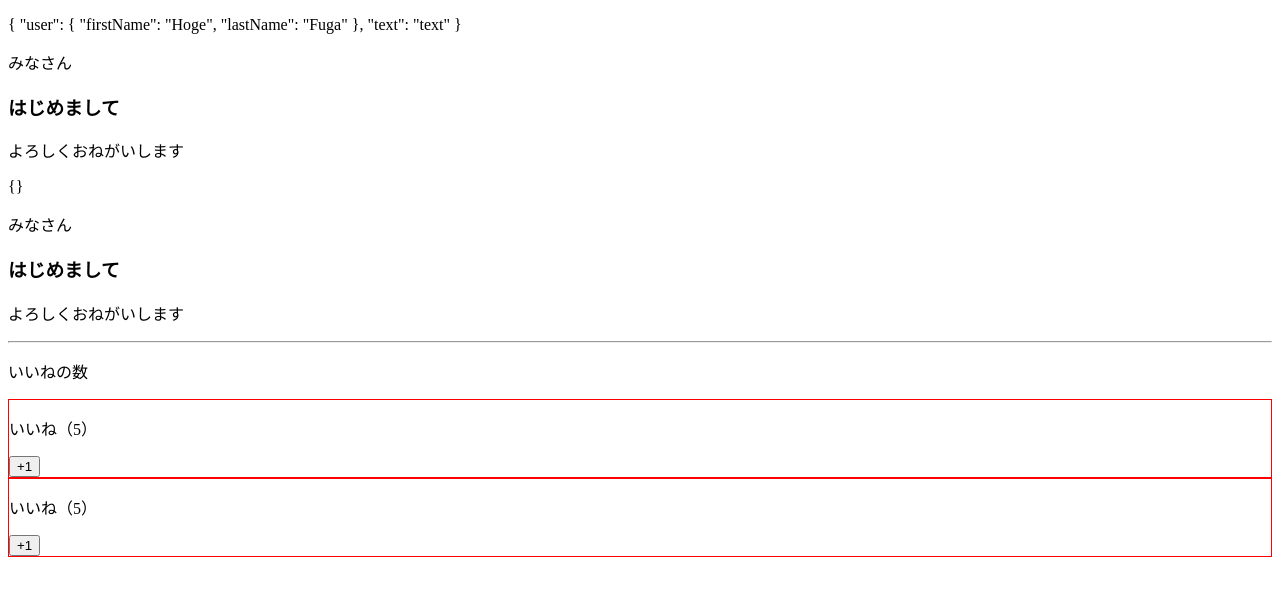
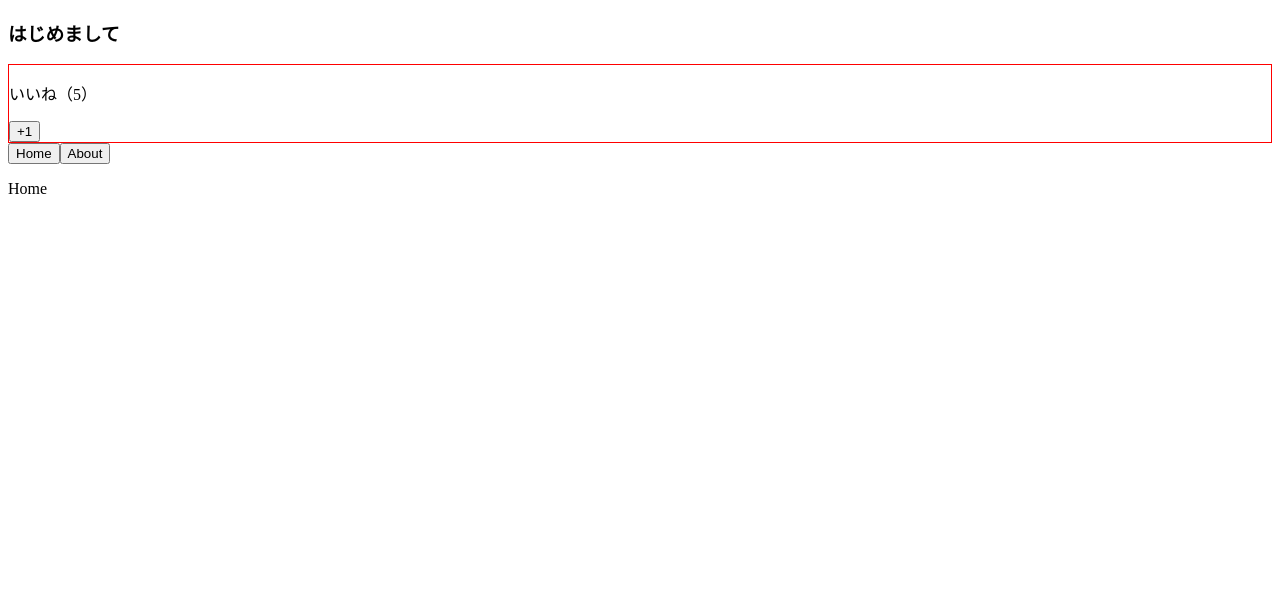
Before and after one commit to harukoya/sample-vue, a Vue app: page / in a window 1280 px wide. Shown: the top 596 px of the page. Built offline with nearby package versions, Linux system fonts and the light colour scheme.

Commit message:
componentタグを使って、動的にコンポーネントを切り替える

```diff
--- a/src/App.vue
+++ b/src/App.vue
@@ -1,28 +1,32 @@
 <template>
   <div>
-    <LikeHeader #default="slotProps">
-      <p>{{ slotProps }}</p>
-      <p>みなさん</p>
+    <LikeHeader>
       <h3>はじめまして</h3>
-      <p>よろしくおねがいします</p>
     </LikeHeader>
     <LikeNumber :total-number="number" v-on:my-click="incrementNumber"></LikeNumber>
-    <LikeNumber :total-number="number"></LikeNumber>
+    <button v-on:click="currentComponent = 'Home'">Home</button>
+    <button v-on:click="currentComponent = 'About'">About</button>
+
+    <component v-bind:is="currentComponent"></component>
   </div>
 </template>
 
 <script>
 import LikeHeader from './components/LikeHeader.vue'
+import About from './components/About.vue'
+import Home from './components/Home.vue'
 
 export default {
   data() {
     return {
       number: 10,
-      title: "title"
+      currentComponent: 'Home'
     }
   },
   components: {
-    LikeHeader: LikeHeader
+    LikeHeader: LikeHeader,
+    About: About,
+    Home: Home
   },
   methods: {
     incrementNumber(value) {
--- /dev/null
+++ b/src/components/About.vue
@@ -0,0 +1,3 @@
+<template>
+  <p>About</p>
+</template>
--- /dev/null
+++ b/src/components/Home.vue
@@ -0,0 +1,3 @@
+<template>
+  <p>Home</p>
+</template>
--- a/src/components/LikeHeader.vue
+++ b/src/components/LikeHeader.vue
@@ -1,10 +1,6 @@
 <template>
   <div>
-    <slot v-bind:user="user" text="text">でふぉると</slot>
     <slot></slot>
-    <hr>
-    <p>いいねの数</p>
-    <slot name="number"></slot>
   </div>
 </template>
 
```
